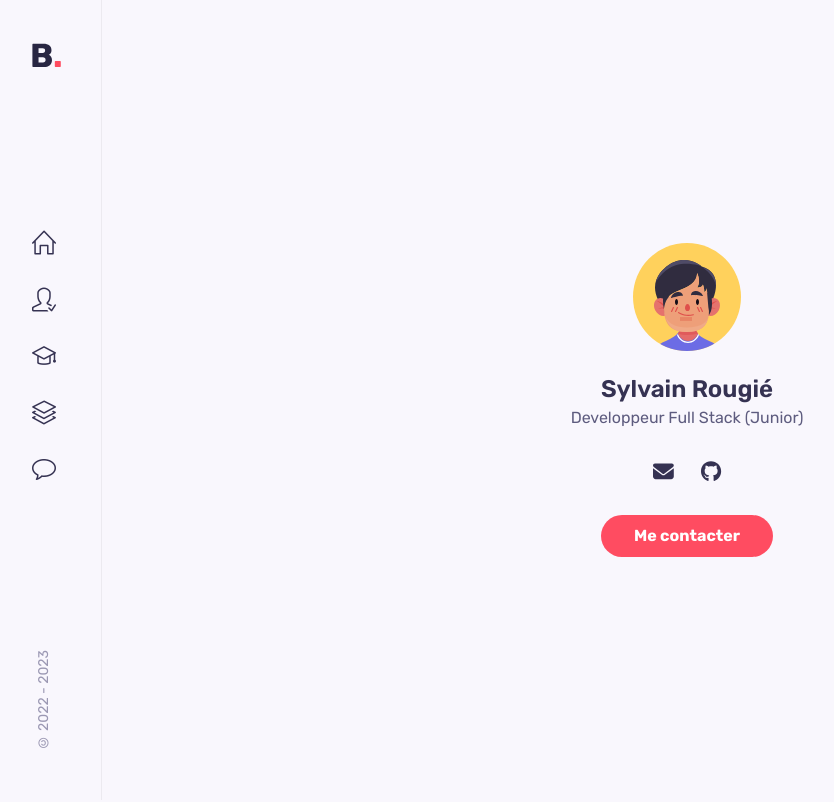
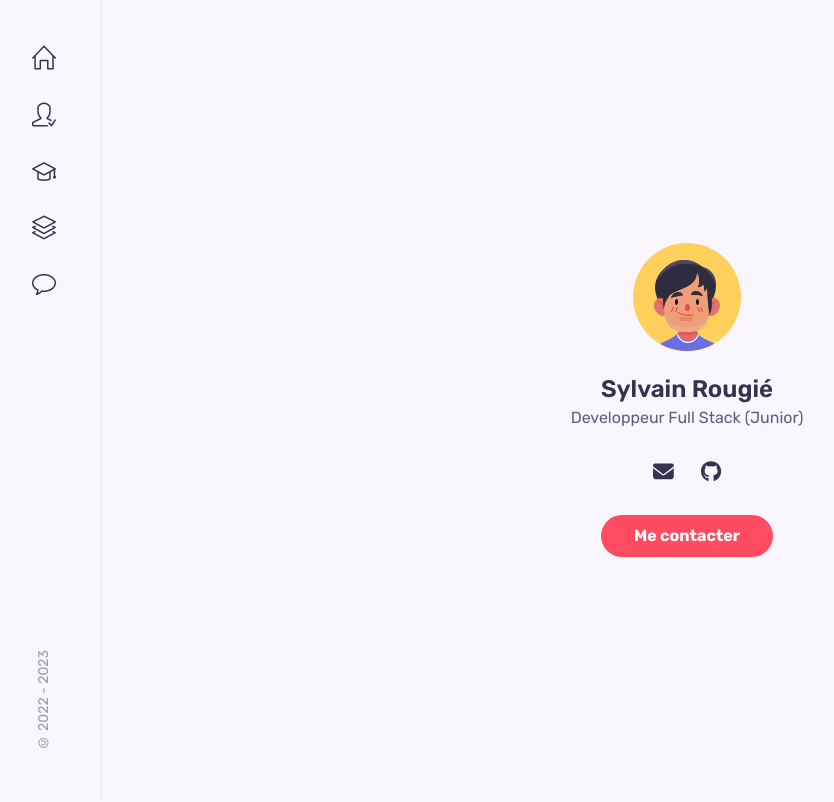
Before and after one commit to Sipixer/portfolio, a React (Vite) app: page / in a window 1280 px wide. Shown: the top 802 px of the page, without its empty margins (8-842 px from the left). Built offline with nearby package versions, Linux system fonts and the light colour scheme.

Commit message:
update sidebar

```diff
--- a/src/components/sidebar/Sidebar.jsx
+++ b/src/components/sidebar/Sidebar.jsx
@@ -7,10 +7,6 @@ const Sidebar = () => {
   return (
     <>
       <aside className={"aside " + (toggle ? "show-menu" : "")}>
-        <a href="#home" className="nav__logo">
-          <img src={Logo} alt="" />
-        </a>
-
         <nav className="nav">
           <div className="nav__menu">
             <ul className="nav__list">
```
